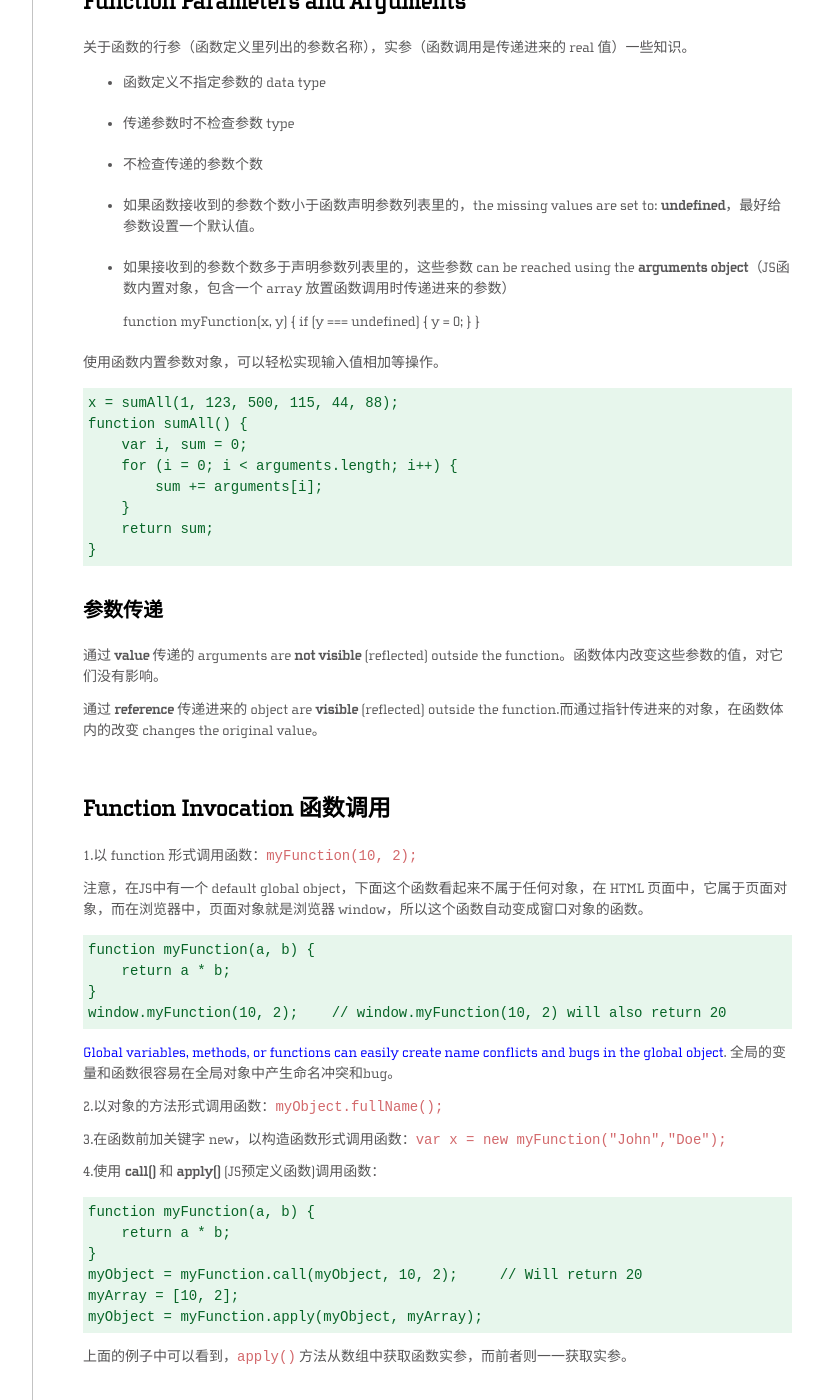
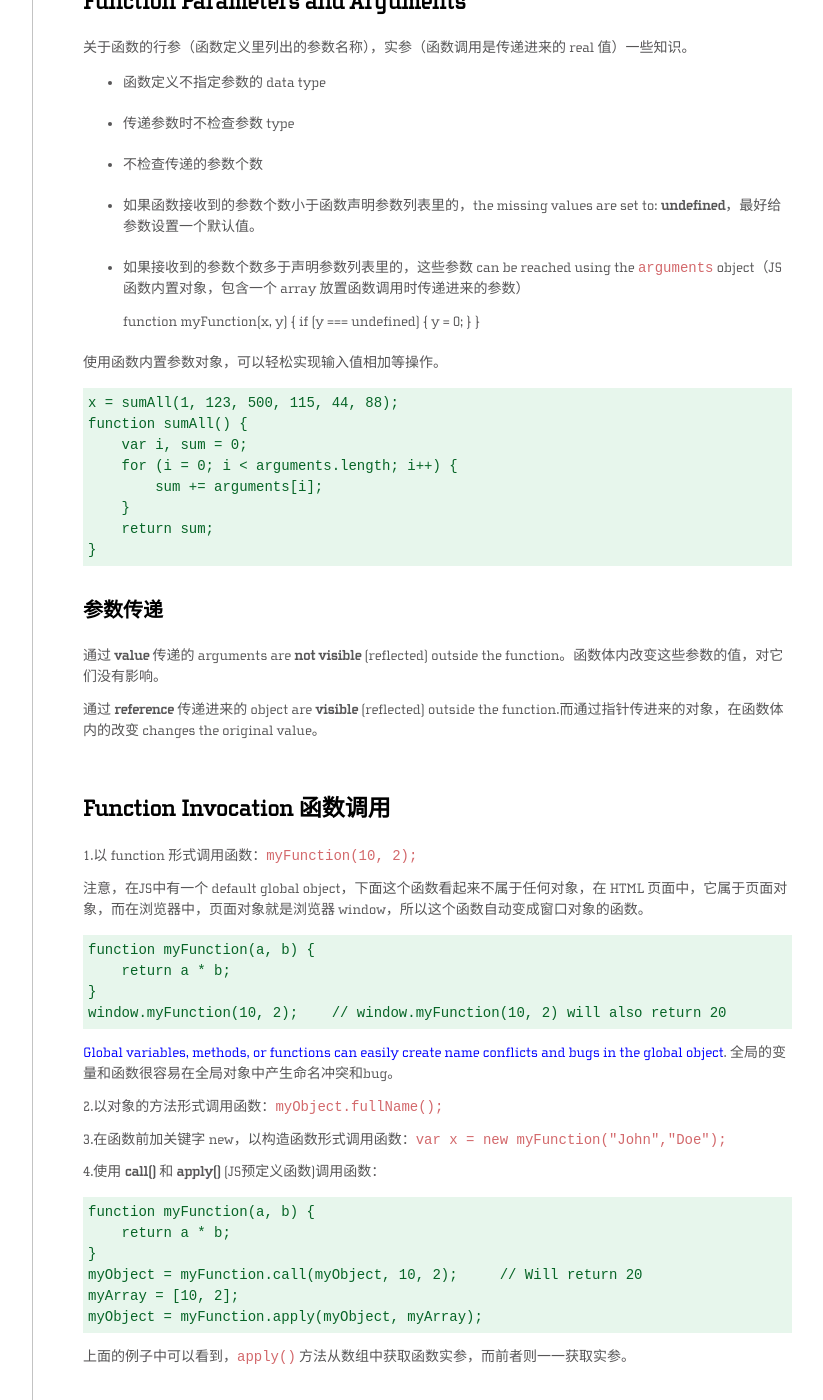
Before and after one commit to Vivi-wu/dive-into-web, a Jekyll site: the page built from _posts/2015-12-31-JavaScript-Functions.markdown, in a window 1280 px wide and 1400 px high, scrolled down 1805 px. Shown: the whole window, without its empty margins (313-1136 px from the left). Built offline with Jekyll 4.4.1, drawn with Linux system fonts in a browser that asks for light colours; nearby versions of some CDN libraries; some of the changed text lies outside the part shown.

Commit message:
correct wrong text

```diff
--- a/_posts/2015-12-31-JavaScript-Functions.markdown
+++ b/_posts/2015-12-31-JavaScript-Functions.markdown
@@ -76,7 +76,7 @@ Hoisting 提升 is JavaScript's default behavior of moving declarations to the *
 + 传递参数时不检查参数 type
 + 不检查传递的参数个数
 + 如果函数接收到的参数个数小于函数声明参数列表里的，the missing values are set to: **undefined**，最好给参数设置一个默认值。
-+ 如果接收到的参数个数多于声明参数列表里的，这些参数 can be reached using the **arguments object**（JS函数内置对象，包含一个 array 放置函数调用时传递进来的参数）
++ 如果接收到的参数个数多于声明参数列表里的，这些参数 can be reached using the `arguments` object（JS函数内置对象，包含一个 array 放置函数调用时传递进来的参数）
 
     function myFunction(x, y) {
         if (y === undefined) {
```
Also changed, not shown: other parts of _posts/2015-12-31-JavaScript-Functions.markdown (+1 -1 lines).
